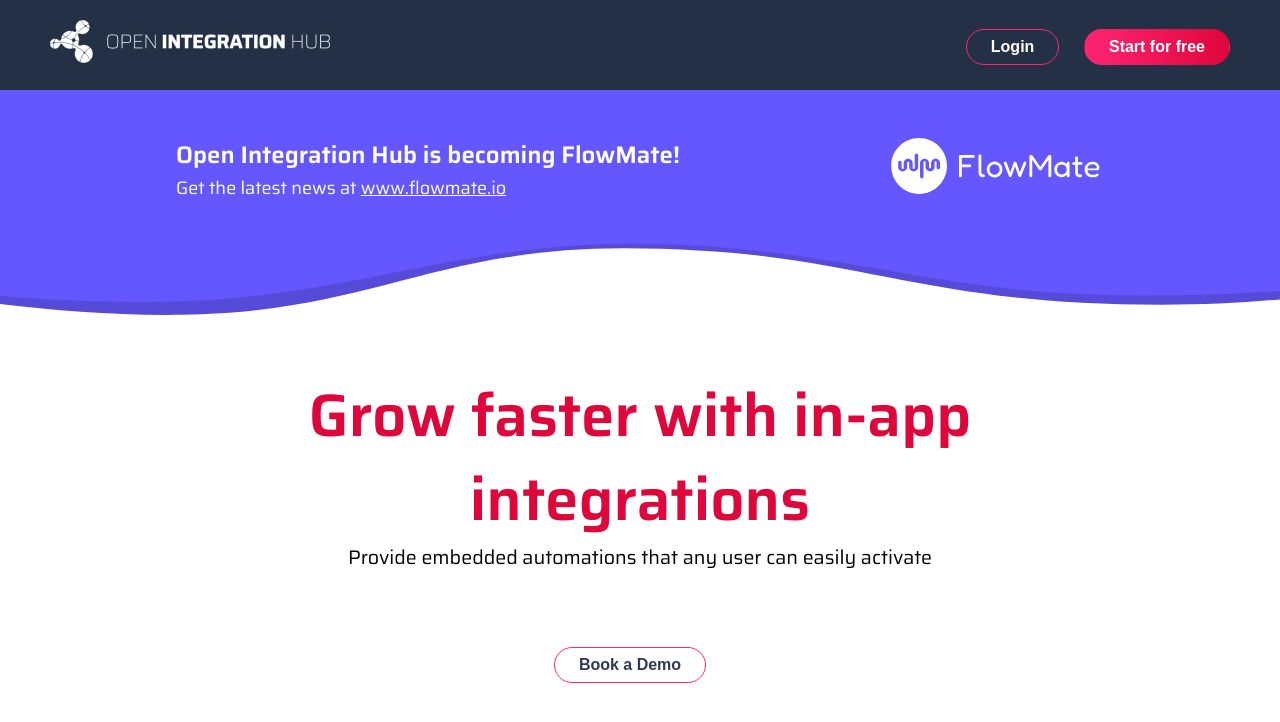
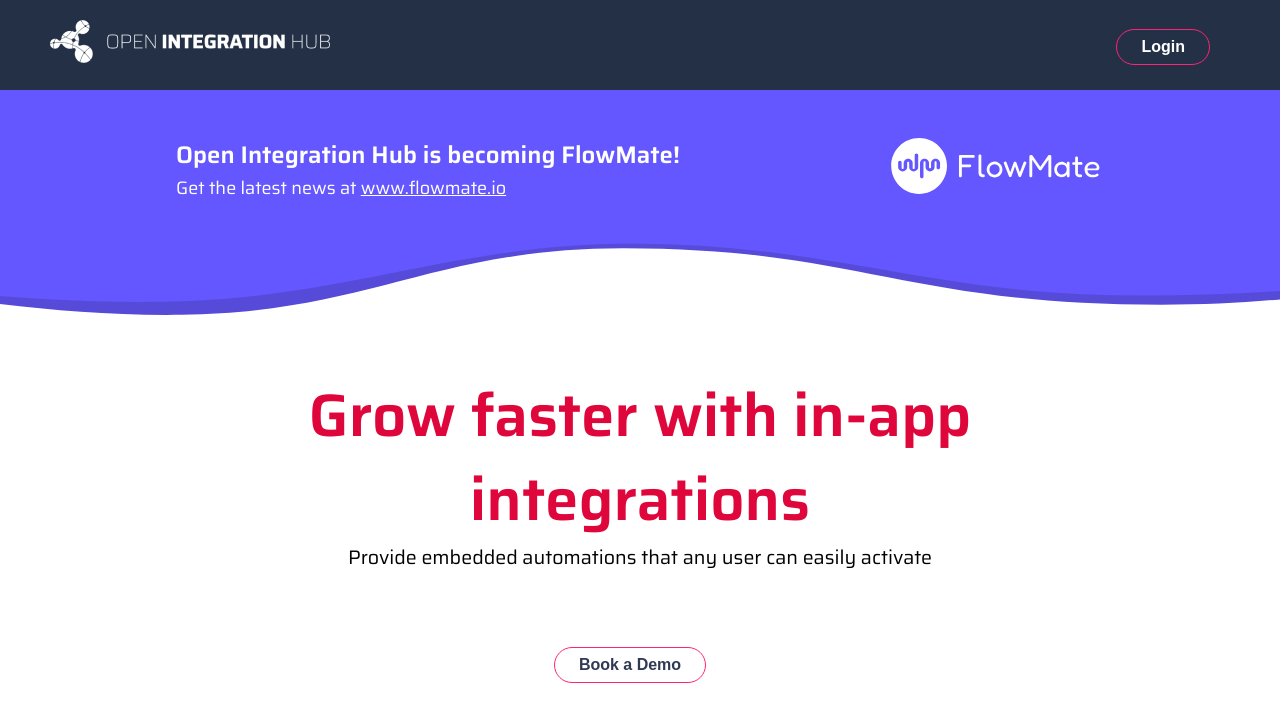
Before and after one commit to CloudEcosystemDev/Platform-Website, a Jekyll site: the page built from index.html, in a window 1280 px wide and 900 px high. Shown: the top 722 px of the window. Built offline with Jekyll 4.4.1, drawn with Linux system fonts in a browser that asks for light colours; comment, search, counter and statistics services are not loaded; grey boxes are pictures that could not be loaded.

Commit message:
Update header.html
removed the signup link in the header

```diff
--- a/_includes/header.html
+++ b/_includes/header.html
@@ -7,13 +7,8 @@
     </a>
   </div>
   <div class="header-buttons">
-    <a href="https://app.openintegrationhub.com/login"
-      ><button class="secondary big-rad" style="margin-right: 10px">
-        Login
-      </button></a
-    >
-    <a href="https://app.openintegrationhub.com/register"
-      ><button class="primary big-rad">Start for free</button></a
-    >
+    <a href="https://app.openintegrationhub.com/login">
+      <button class="secondary big-rad" style="margin-right: 10px">Login</button>
+    </a>
   </div>
 </header>
```
